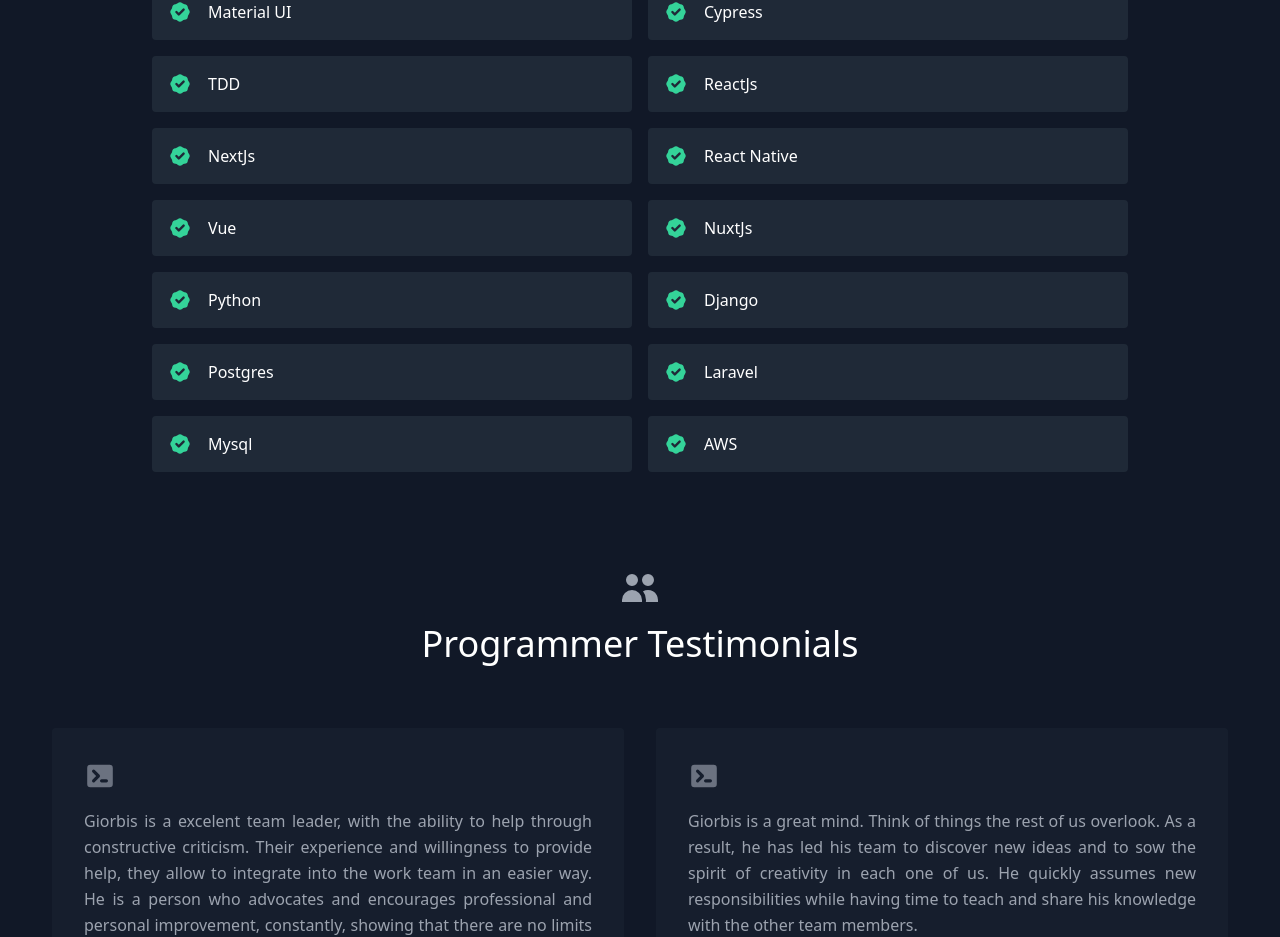
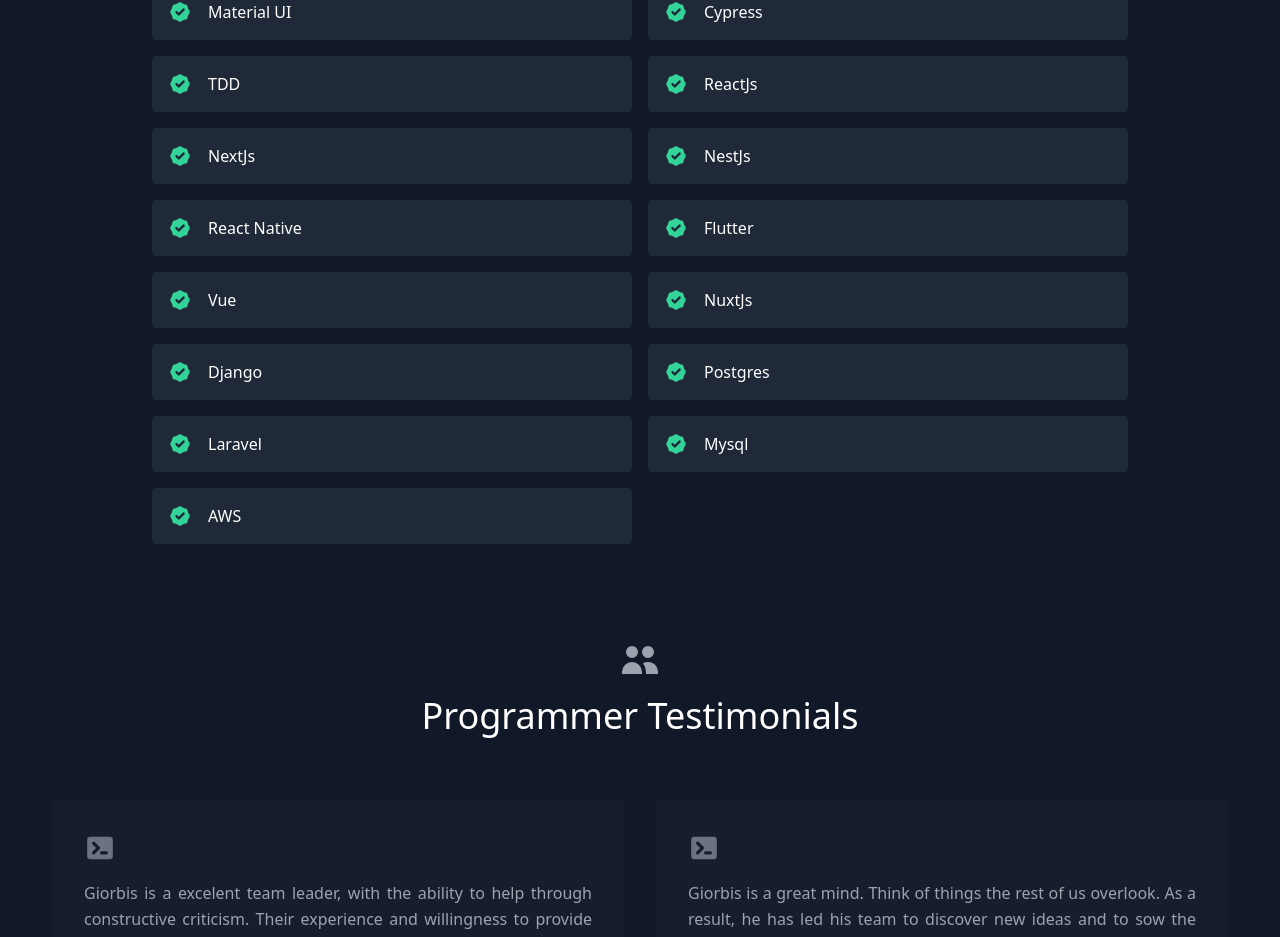
Before and after one commit to giorbismiguel/giorbismiguel, a React (Create React App) app: page / in a window 1280 px wide. Shown: the part 2052-2989 px from the top of the page. Built offline with nearby package versions, Linux system fonts and the light colour scheme.

Commit message:
Change name for my profile and add other skils

```diff
--- a/public/index.html
+++ b/public/index.html
@@ -24,7 +24,7 @@
       work correctly both with client-side routing and a non-root public URL.
       Learn how to configure a non-root public URL by running `npm run build`.
     -->
-    <title>My Portfolio</title>
+    <title>Giorbis Miguel</title>
   </head>
   <body>
 
--- a/src/data.js
+++ b/src/data.js
@@ -62,10 +62,11 @@ export const skills = [
   "TDD",
   "ReactJs",
   "NextJs",
+  "NestJs",
   "React Native",
+  "Flutter",
   "Vue",
   "NuxtJs",
-  "Python",
   "Django",
   "Postgres",
   "Laravel",
```
Also changed, not shown: 1 other file (tests, documents, lock files or other folders).
